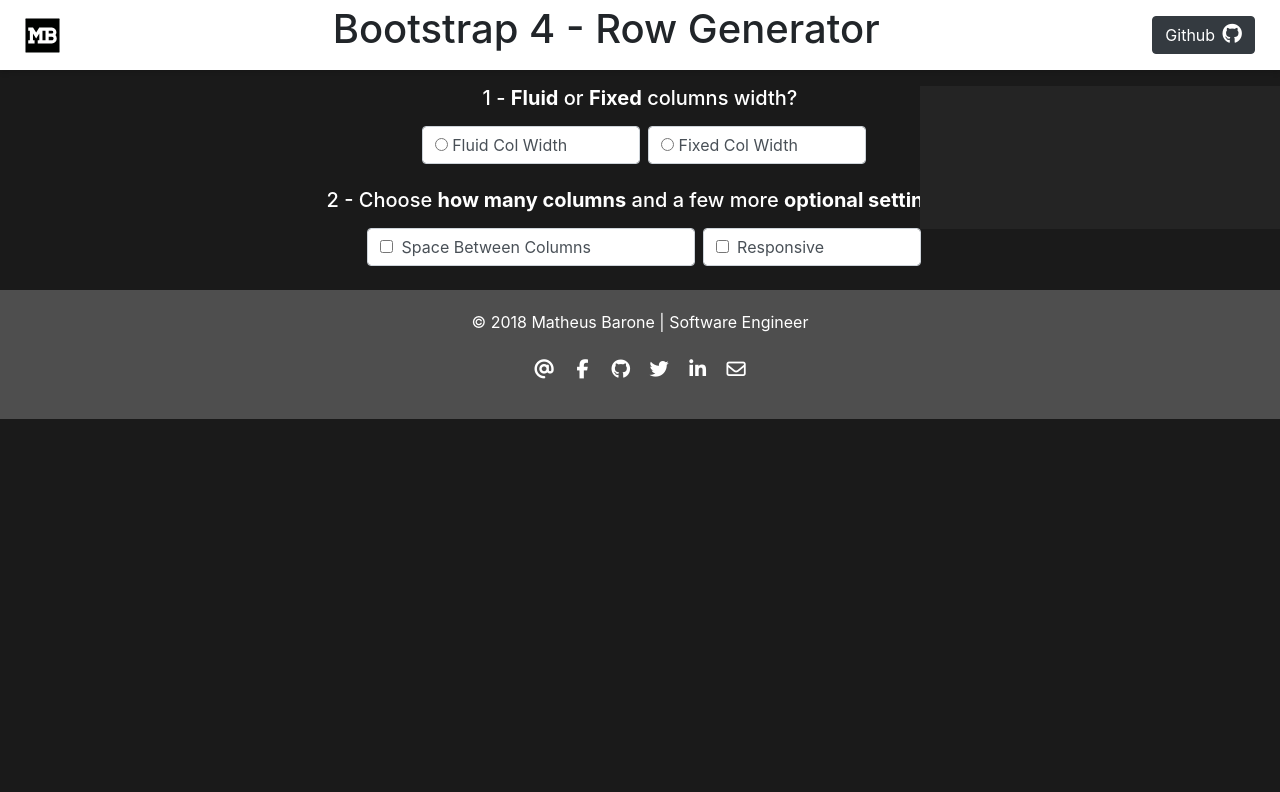
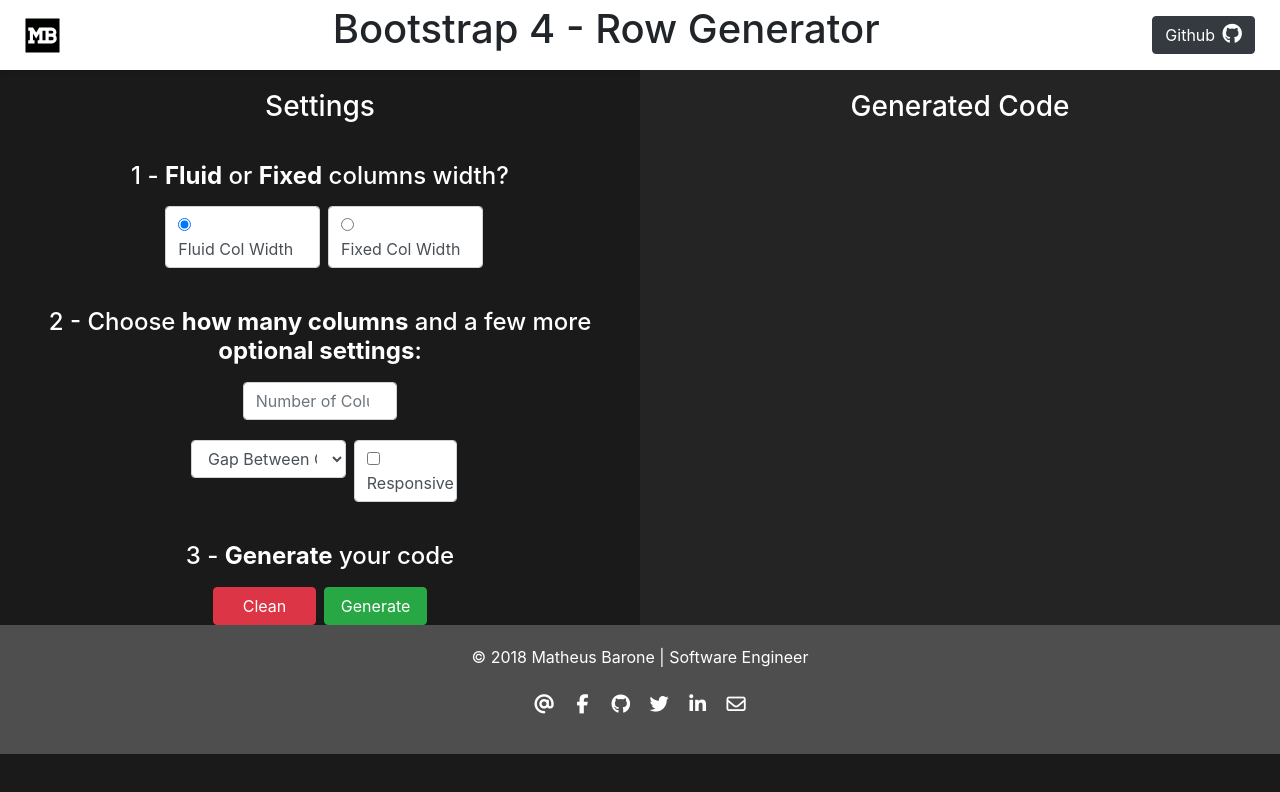
Before and after one commit to mathvbarone/bootstrap4-html-generator, a website: page index.html in a window 1280 px wide. Drawn offline with nearby package versions, Linux system fonts and the light colour scheme.

Commit message:
Refactoring layout

```diff
--- a/index.html
+++ b/index.html
@@ -77,30 +77,35 @@
     <!-- MAIN CONTENT -->
     <section class="main-content">
         <section class="settings">
+            <h3 class="card-title main-title main-title-settings">Settings</h3>
+            <div class="inner">
                 <!-- FLUID OR FIXED OPTIONS -->
-            <h5 class="card-title mt-3 mb-3 text-center">1 - <strong>Fluid</strong> or <strong>Fixed</strong> columns width?</h5>
+                <h4 class="card-title mt-3 mb-3 text-center">1 -
+                    <strong>Fluid</strong> or
+                    <strong>Fixed</strong> columns width?</h4>
                 <div class="form-group row align-items-start justify-content-center mb-3">
-                <div class="ml-md-2 mb-2 col-md-2 form-control">
-                    <input class="fluid-col-input" type="radio" name="fluid-fixed-col" id="fluid-col" value="fluid-col">
+                    <div class="ml-md-2 mb-2 col-md-3 form-control">
+                        <input class="fluid-col-input" type="radio" name="fluid-fixed-col" id="fluid-col" value="fluid-col" checked>
                         <label class="form-check-label" for="fluid-col">
                             Fluid Col Width
                         </label>
                     </div>
-                    <div class="ml-md-2 mb-2 col-md-2 form-control">
+                    <div class="ml-md-2 mb-2 col-md-3 form-control">
                         <input class="fixed-col-input" type="radio" name="fluid-fixed-col" id="fixed-col" value="fixed-col">
                         <label class="form-check-label" for="fixed-col">
                             Fixed Col Width
                         </label>
                     </div>
                 </div>
-            <!-- FLUID OR FIXED OPTIONS -->
 
-            <!-- GENERATOR CONTENT -->
-            <section class="generator-content">
-                <h5 class="card-title mt-3 mb-3 text-center">2 - Choose <strong>how many columns</strong> and a few more <strong>optional settings</strong>:</h5>
+
+                <h4 class="card-title mt-3 mb-3 text-center">2 - Choose
+                    <strong>how many columns</strong> and a few more
+                    <strong>optional settings</strong>:</h4>
+
                 <div class="form-group row align-items-start justify-content-center mb-3">
-                    <input type="number" class="form-control columns-fluid-input mb-1 col-md-2 is-hidden" placeholder="Number of Columns">
-                    <select class="form-control columns-fixed-input mb-1 col-md-2 is-hidden">
+                        <input type="number" class="form-control columns-fluid-input mb-1 col-md-3" placeholder="Number of Columns">
+                        <select class="form-control columns-fixed-input mb-1 col-md-3 is-hidden">
                             <option value="number-of-columns">Number of Columns</option>
                             <option value="2">2 Cols</option>
                             <option value="3">3 Cols</option>
@@ -108,7 +113,7 @@
                             <option value="6">6 Cols</option>
                             <option value="12">12 Cols</option>
                         </select>
-                    <select type="number" class="form-control column-width-input ml-md-2 mb-2 col-md-2 is-hidden">
+                        <select type="number" class="form-control column-width-input ml-md-2 mb-2 col-md-3 is-hidden">
                             <option value="width-of-columns">Width of Columns</option>
                             <option value="1">col-1</option>
                             <option value="2">col-2</option>
@@ -117,48 +122,62 @@
                             <option value="6">col-6</option>
                             <option value="12">col-12</option>
                         </select>
-                    <div class="ml-md-2 mb-2 col-md-3 form-control">
-                        <input class="check-columns-space mr-1" type="checkbox" id="space-between-id">
-                        <label class="form-check-label" for="space-between-id">Space Between Columns</label>
                 </div>
-                    <select class="columns-space is-hidden ml-md-2 mb-2 col-md-2 form-control">
-                        <option value="space-columns-left">Space Left</option>
-                        <option value="space-columns-right">Space Right</option>
-                        <option value="space-columns-left-right">Space Left And Right</option>
+
+
+                <div class="form-group row align-items-start justify-content-center mb-3">
+                    <select class="columns-space ml-md-2 mb-2 col-md-3 form-control">
+                        <option value="space-columns">Gap Between Columns</option>
+                        <option value="space-columns-left">Gap Left</option>
+                        <option value="space-columns-right">Gap Right</option>
+                        <option value="space-columns-left-right">Gap Left And Right</option>
                     </select>
-                    <select class="space-width is-hidden ml-md-2 mb-2 col-md-2 form-control">
-                        <option value="1">Size 1</option>
-                        <option value="2">Size 2</option>
-                        <option value="3">Size 3</option>
-                        <option value="4">Size 4</option>
-                        <option value="5">Size 5</option>
+                    <select class="space-width ml-md-2 mb-2 is-hidden col-md-2 form-control">
+                        <option value="1">Gap Size 1</option>
+                        <option value="2">Gap Size 2</option>
+                        <option value="3">Gap Size 3</option>
+                        <option value="4">Gap Size 4</option>
+                        <option value="5">Gap Size 5</option>
                     </select>
                     <div class="columns-space ml-md-2 mb-2 col-md-2 form-control">
                         <input class="is-responsive mr-1" type="checkbox" id="is-responsive-id">
                         <label class="form-check-label" for="is-responsive-id">Responsive</label>
                     </div>
+                    <!-- GENERATOR CONTENT -->
                 </div>
-            </section>
-            <!-- GENERATOR CONTENT -->
 
                 <!-- BUTTONS -->
                 <div class="buttons-row">
-                <!-- <h5 class="card-title mt-3 mb-3 text-center">3 - <strong>Generate</strong> your code</h5>
-                <button type="submit" class="clean-button col btn mr-2 btn-danger">Clean</button>
-                <button type="submit" class="generate-button col  btn btn-success">Generate</button>  -->
+                    <h4 class="card-title mt-3 mb-3 text-center">3 -
+                        <strong>Generate</strong> your code</h4>
+                    <div class="row justify-content-center">
+                        <button type="submit" class="clean-button col-md-2 btn mr-2 btn-danger">Clean</button>
+                        <button type="submit" class="generate-button col-md-2 btn btn-success">Generate</button>
+                    </div>
+
                 </div>
                 <!-- BUTTONS -->
 
-
+            </div>
 
             <!-- EXAMPLE -->
             <div class="example-content mt-3 mb-3 is-hidden">
-                <h5 class="card-title text-center">Example</h5>
+                <h4 class="card-title text-center">Example</h4>
                 <div class="example mb-4 row"></div>
             </div>
         </section>
         <section class="code">
-
+            <h3 class="card-title main-title main-title-code">Generated Code</h3>
+            <div class="inner">
+                <div class="code-content">
+                    <div class="row">
+                        <textarea class="form-control is-hidden show-code col"></textarea>
+                    </div>
+                    <div class="row justify-content-end mt-3">
+                        <button class="btn-copy btn btn-secondary is-hidden">Copy to Clipboard</button>
+                    </div>
+                </div>
+            </div>
         </section>
 
     </section>
@@ -178,7 +197,8 @@
                         </a>
                     </li>
                     <li class="redes-item">
-                            <a class="redes-link is-blank" href="https://www.facebook.com/matheusvbarone" target="_blank" title="Matheus Barone - Facebook" rel="noopener">
+                        <a class="redes-link is-blank" href="https://www.facebook.com/matheusvbarone" target="_blank" title="Matheus Barone - Facebook"
+                            rel="noopener">
                             <i class="fa fa-facebook" aria-hidden="true"></i>
                         </a>
                     </li>
@@ -188,12 +208,14 @@
                         </a>
                     </li>
                     <li class="redes-item">
-                            <a class="redes-link is-blank" href="https://twitter.com/matheusvbarone" target="_blank" title="Matheus Barone - Twitter" rel="noopener">
+                        <a class="redes-link is-blank" href="https://twitter.com/matheusvbarone" target="_blank" title="Matheus Barone - Twitter"
+                            rel="noopener">
                             <i class="fa fa-twitter" aria-hidden="true"></i>
                         </a>
                     </li>
                     <li class="redes-item">
-                            <a class="redes-link is-blank" href="https://www.linkedin.com/in/matheusbarone/" target="_blank" title="Matheus Barone - Linkedin" rel="noopener">
+                        <a class="redes-link is-blank" href="https://www.linkedin.com/in/matheusbarone/" target="_blank" title="Matheus Barone - Linkedin"
+                            rel="noopener">
                             <i class="fa fa-linkedin" aria-hidden="true"></i>
                         </a>
                     </li>
--- a/script.js
+++ b/script.js
@@ -1,4 +1,3 @@
-
 (() => {
   const fluidCol = document.querySelector('.fluid-col-input');
   const fixedCol = document.querySelector('.fixed-col-input');
@@ -13,8 +12,6 @@
   const showCode = document.querySelector('.show-code');
   const responsiveInput = document.querySelector('.is-responsive');
   const spaceWidthInput = document.querySelector('.space-width');
-  const checkColumnsSpace = document.querySelector('.check-columns-space');
-  const generatorContent = document.querySelector('.generator-content');
   const btnCopy = document.querySelector('.btn-copy');
   let input;
   let col;
@@ -24,7 +21,7 @@
   let responsiveSpacer;
 
 
-  toggleItem = (item) => {
+  toggleItem = item => {
     if (item.classList.contains('is-hidden')) {
       item.classList.remove('is-hidden');
     } else {
@@ -34,6 +31,11 @@
 
   showItem = item => item.classList.remove('is-hidden');
   hideItem = item => item.classList.add('is-hidden');
+
+
+  showGapSize = () => {
+    columnsSpace.value !== 'space-columns' ? showItem(spaceWidthInput) : '';
+  };
 
   showContent = () => {
     fluidCol.checked ? showItem(fluidInputNumber) : hideItem(fluidInputNumber);
@@ -48,7 +50,7 @@
   };
 
 
-  cleanCode = (e) => {
+  cleanCode = e => {
     e.preventDefault();
     hideItem(spaceWidthInput);
     hideItem(showCode);
@@ -60,22 +62,12 @@
     columnWidth.value = 'width-of-columns';
     example.innerHTML = '';
     responsiveInput.checked = false;
-    checkColumnsSpace.checked = false;
     showCode.innerHTML = '';
     spaceWidthInput.value = 'set-space-width';
   };
 
-  showSpacesBetween = () => {
-    if (checkColumnsSpace.checked) {
-      spaceWidthInput.classList.remove('is-hidden');
-      columnsSpace.classList.remove('is-hidden');
-    } else {
-      spaceWidthInput.classList.add('is-hidden');
-      columnsSpace.classList.add('is-hidden');
-    }
-  };
 
-  renderCol = (exampleClass) => {
+  renderCol = exampleClass => {
     exampleClass === 'isExample' ? exampleClass = 'col-example' : exampleClass = '';
     responsiveInput.checked ? responsiveSpacer = '-md' : responsiveSpacer = '';
     spaceWidth = `-${spaceWidthInput.value}`;
@@ -123,6 +115,8 @@
     } else if (fluidCol.checked) {
       input = fluidInputNumber;
     }
+
+    console.log(input);
 
     columns = new Array(parseInt(input.value)).fill(col);
 
@@ -181,9 +175,9 @@
   };
 
   init = () => {
+    columnsSpace.addEventListener('change', showGapSize);
     fluidCol.addEventListener('click', showContent);
     fixedCol.addEventListener('click', showContent);
-    checkColumnsSpace.addEventListener('change', showSpacesBetween);
     generateButton.addEventListener('click', generateCode);
     cleanButton.addEventListener('click', cleanCode);
     btnCopy.addEventListener('click', copyContent);
--- a/style.css
+++ b/style.css
@@ -99,27 +99,53 @@ label {
 /* CONTENT */
 
 .main-content {
-    position: relative;
+   display: flex;
+   color: #fff;
 }
 
+.inner {
+    display: flex;
+    flex-direction: column;
+    min-height: 450px;
+    justify-content: center;
+    padding: 0 4%;
+}
 
-.settings{
+.main-title {
+    padding: 10px 0;
+    margin-top: 10px;
+    text-align: center;
+}
+
+/* .main-title-settings {
+    background: #cd2b46;
+}
+.main-title-code {
+    background: #e0405a;
+} */
+
+
+
+
+.settings,
+.code{
+    width:50%;
     color: #fff;
 }
 
 
-
 .code {
-    width: 360px;
-    position: absolute;
-    top: 0px;
-    right: 0px;
-    bottom: 45px;
     background-color: #242424;
 }
 
 
-
+.show-code {
+    color: #fff;
+    background: #242424;
+    border: navajowhite;
+    min-height: 500px;
+    overflow: hidden;
+}
 
 
 .col-example {
```
Also changed, not shown: before.html (deleted, +0 -22 lines), .eslintrc.js (deleted), .eslintrc.json (deleted). Lines whose indentation alone changed are shown as unchanged.
